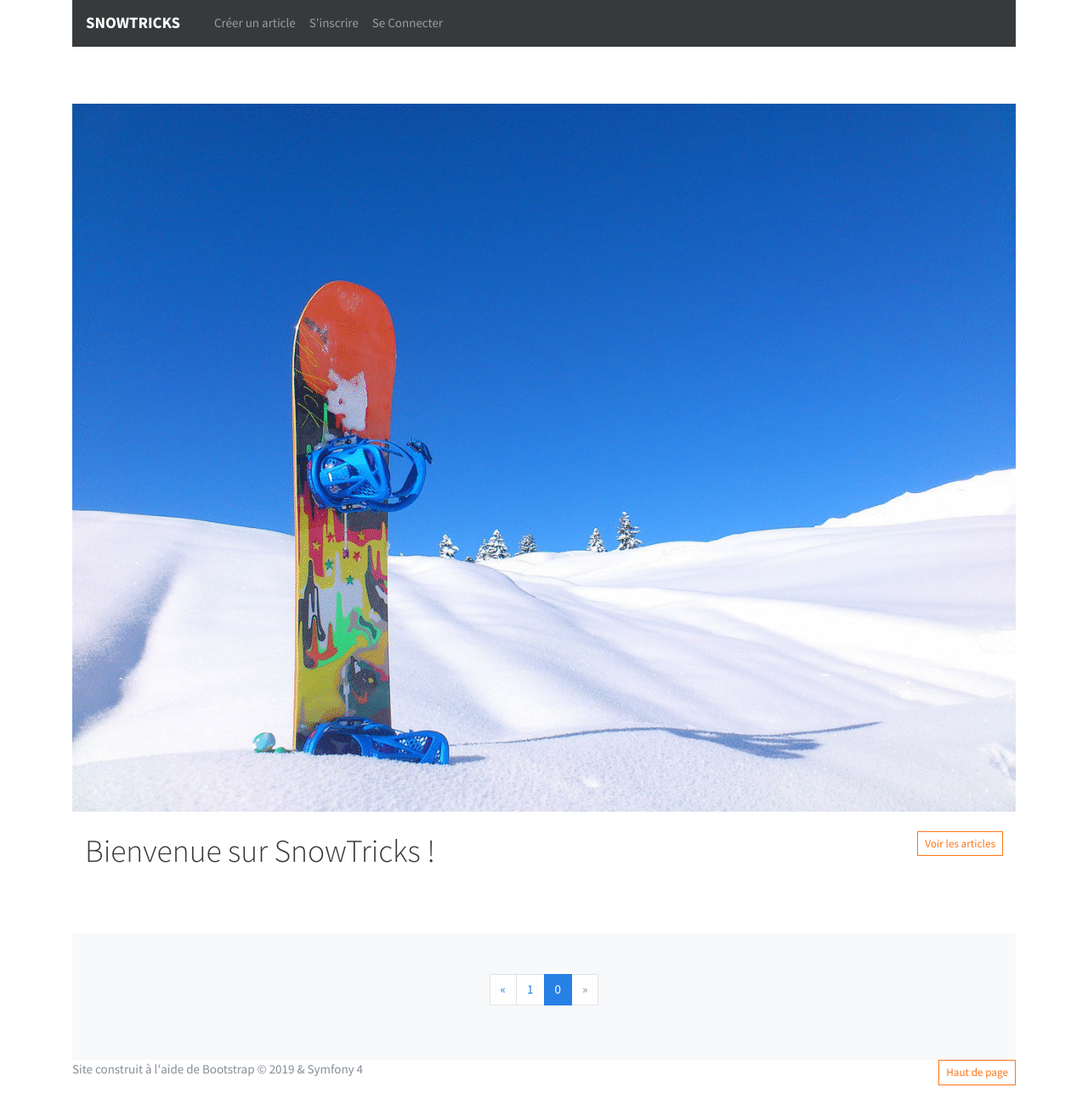
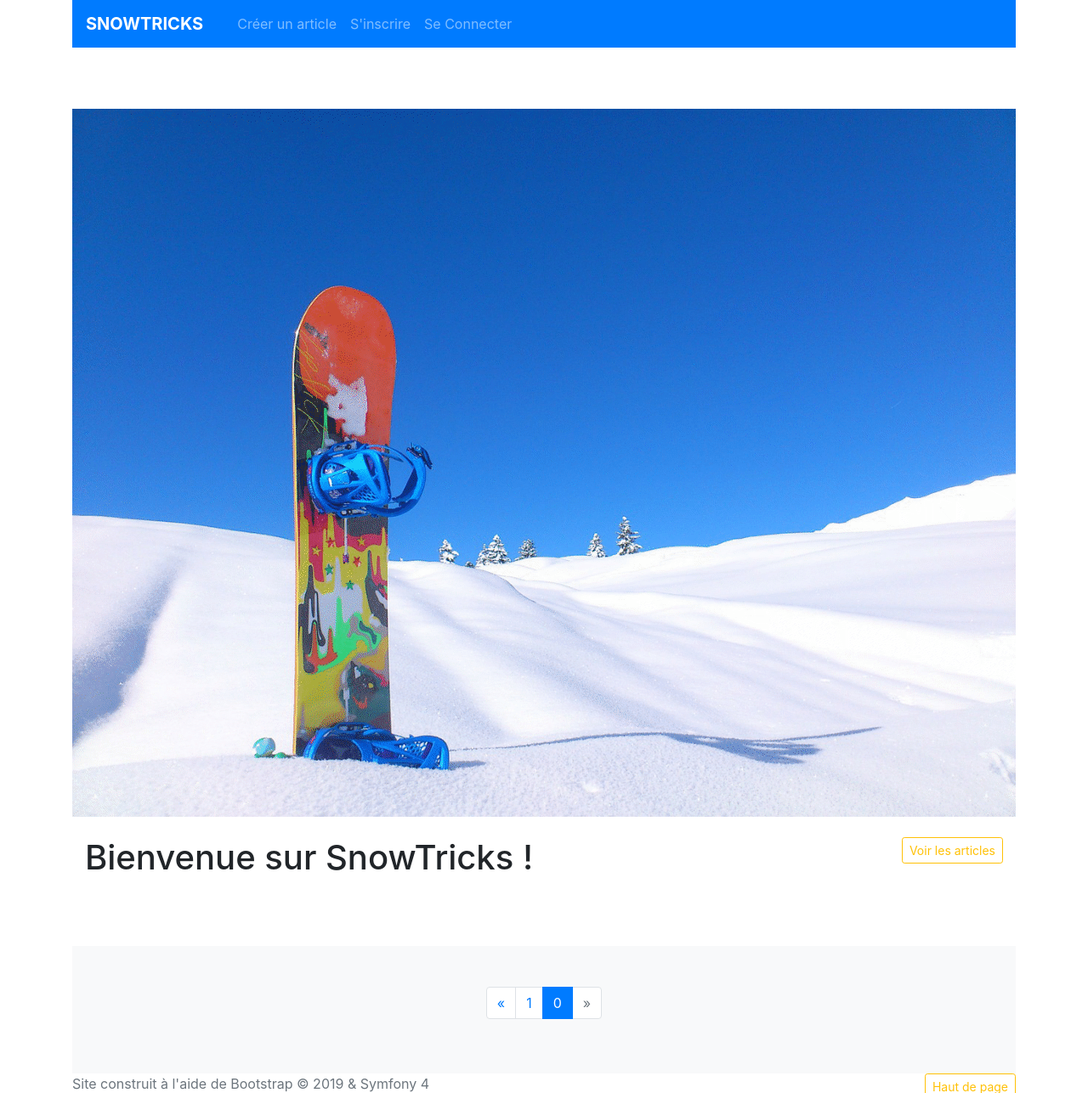
Before and after one commit to plouha/Snowtricks, a Symfony app: template templates/blog/home.html.twig in a window 1280 px wide. Shown: the top 1286 px of the page at 85% size. Run offline with Twig, Linux system fonts and the light colour scheme; the template is opened without the code that fills it, so the values that code supplies are empty; some libraries are stand-ins or nearby versions.

Commit message:
Corrections bugs Bootstrap

```diff
--- a/templates/base.html.twig
+++ b/templates/base.html.twig
@@ -4,8 +4,8 @@
         <meta charset="UTF-8">
         <title>{% block title %}SnowTricks{% endblock %}</title>
         {% block stylesheets %}
-            <link rel="stylesheet" href="https://bootswatch.com/4/cosmo/bootstrap.min.css">
-            <link href="https://maxcdn.bootstrapcdn.com/font-awesome/4.3.0/css/font-awesome.min.css" rel="stylesheet">
+            <link rel="stylesheet" href="https://stackpath.bootstrapcdn.com/bootstrap/4.1.3/css/bootstrap.min.css" integrity="sha384-MCw98/SFnGE8fJT3GXwEOngsV7Zt27NXFoaoApmYm81iuXoPkFOJwJ8ERdknLPMO" crossorigin="anonymous">
+
             <link rel="icon" href="favicon.ico" />
             <link rel="stylesheet" href="{{ asset("assets/css/style.css") }}">
         {% endblock %}
@@ -14,13 +14,14 @@
     <div class="container">
         <body>
             <div id="home">
-            <nav class="navbar navbar-expand-lg navbar-dark bg-dark">
+            <nav class="navbar navbar-expand-lg navbar-dark bg-primary">
                     <a class="navbar-brand" href="{{ path('home') }}"><strong>SNOWTRICKS</strong></a>
-                    <button class="navbar-toggler" type="button" data-toggle="collapse" data-target="#navbarColor01" aria-controls="navbarColor01" aria-expanded="false" aria-label="Toggle navigation">
+
+                    <button class="navbar-toggler" type="button" data-toggle="collapse" data-target="#navbarSupportedContent" aria-controls="navbarSupportedContent" aria-expanded="false" aria-label="Toggle navigation">
                       <span class="navbar-toggler-icon"></span>
                     </button>
 
-                    <div class="collapse navbar-collapse" id="navbarColor01">
+                    <div class="collapse navbar-collapse" class="form-inline my-2 my-lg-0" id="navbarSupportedContent">
                       <ul class="navbar-nav mr-auto">
                         <li class="nav-item">
                             <a class="nav-link" href="">      </a>
@@ -67,9 +68,13 @@
         </body>
         </br>
         </br>
-        {% block body %}{% endblock %}
+        {% block body %}
+
+        {% endblock %}
         {% block javascripts %}{% endblock %}
-
+            <script src="https://code.jquery.com/jquery-3.3.1.slim.min.js" integrity="sha384-q8i/X+965DzO0rT7abK41JStQIAqVgRVzpbzo5smXKp4YfRvH+8abtTE1Pi6jizo" crossorigin="anonymous"></script>
+            <script src="https://cdnjs.cloudflare.com/ajax/libs/popper.js/1.14.3/umd/popper.min.js" integrity="sha384-ZMP7rVo3mIykV+2+9J3UJ46jBk0WLaUAdn689aCwoqbBJiSnjAK/l8WvCWPIPm49" crossorigin="anonymous"></script>
+            <script src="https://stackpath.bootstrapcdn.com/bootstrap/4.1.3/js/bootstrap.min.js" integrity="sha384-ChfqqxuZUCnJSK3+MXmPNIyE6ZbWh2IMqE241rYiqJxyMiZ6OW/JmZQ5stwEULTy" crossorigin="anonymous"></script>
         {% block footer %}
             <footer class="text-muted">
                 <div class="container"></div>
--- a/templates/blog/home.html.twig
+++ b/templates/blog/home.html.twig
@@ -2,7 +2,7 @@
 
 {% block body %}
 <br/>
-<img src="{{ 'upload/snowboard2.png' }}" alt="">
+<img class="img-fluid" src="{{ 'upload/snowboard2.png' }}" alt="">
 <br/>
 <br/>
     <div class="container">
```
